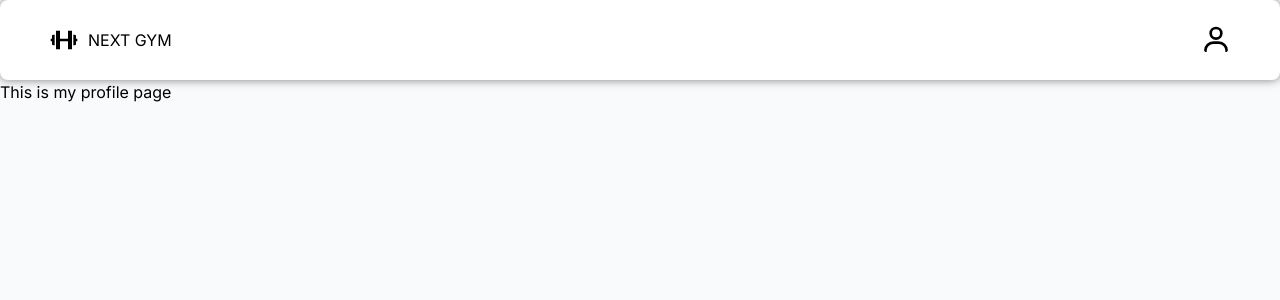
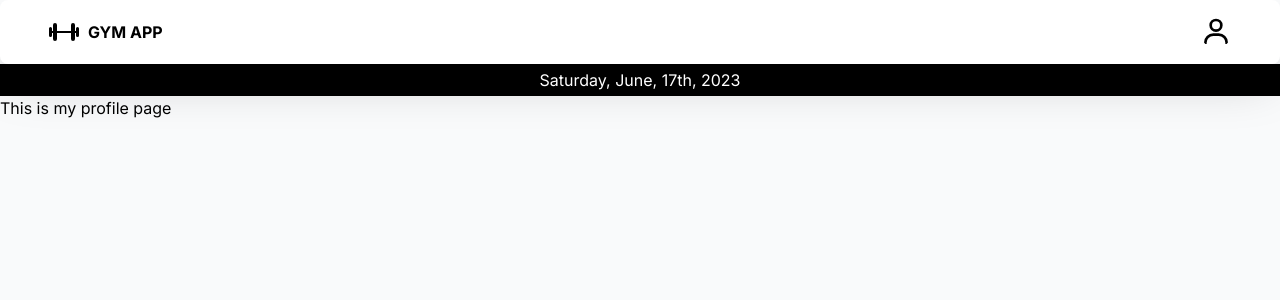
Before and after one commit to 99ru/gym-app, a Next.js app: page /profile in a window 1280 px wide. Shown: the top 300 px of the page. Built offline with nearby package versions, Linux system fonts and the light colour scheme.

Commit message:
more css

```diff
--- a/components/AddWorkout.tsx
+++ b/components/AddWorkout.tsx
@@ -12,14 +12,16 @@ type Props = {
 
 const AddWorkout: React.FC<Props> = ({  setShowWorkout, selectedWorkouts, onDelete }) => {
   return (
-    <div className="p-5 sm:p-10 flex flex-col items-center justify-center mt-20">
+    <div className="p-5 sm:p-10 flex flex-col items-center justify-center">
       <div className="flex items-center justify-center">
         <IoAddCircle
-          className="text-6xl text-black cursor-pointer w-16 h-16"
+          className="text-6xl text-dodgerblue cursor-pointer w-16 h-16 hover:opacity-70"
           onClick={() => setShowWorkout(true)}
         />
       </div>
-      <h1 className="text-center text-2xl sm:text-3xl mb-5">Add Workout</h1>
+      {/* <h2 className="text-center text-2xl sm:text-3xl mb-5">Add Workout</h2> */}
+      <h2 className="text-center text-m sm:text-1xl mb-5">Add Workout</h2>
+
       <div className="flex flex-col items-center w-full">
         {selectedWorkouts.map((workout) => (
          <WorkoutCard key={workout.id} workout={workout} onDelete={onDelete} />
--- /dev/null
+++ b/components/CurrentTime.tsx
@@ -0,0 +1,41 @@
+'use client'
+import React, { useState, useEffect } from 'react';
+
+const CurrentTime: React.FC = () => {
+  const [currentTime, setCurrentTime] = useState(new Date());
+
+  useEffect(() => {
+    const timerID = setInterval( () => tick(), 1000 );
+
+    return function cleanup() {
+      clearInterval(timerID);
+    };
+  });
+
+  function tick() {
+    setCurrentTime(new Date());
+  }
+
+  const formatDate = (date: Date) => {
+    const days = ['Sunday', 'Monday', 'Tuesday', 'Wednesday', 'Thursday', 'Friday', 'Saturday'];
+    const dayOfWeek = days[date.getDay()];
+    const month = date.toLocaleString('default', { month: 'long' });
+    const dayOfMonth = date.getDate();
+    const year = date.getFullYear();
+
+    let suffix = 'th';
+    if (dayOfMonth === 1 || dayOfMonth === 21 || dayOfMonth === 31) {
+      suffix = 'st';
+    } else if (dayOfMonth === 2 || dayOfMonth === 22) {
+      suffix = 'nd';
+    } else if (dayOfMonth === 3 || dayOfMonth === 23) {
+      suffix = 'rd';
+    }
+
+    return `${dayOfWeek}, ${month}, ${dayOfMonth}${suffix}, ${year}`;
+  }
+
+  return <h2>{formatDate(currentTime)}</h2>;
+}
+
+export default CurrentTime;
--- a/components/EditWorkoutCard.tsx
+++ b/components/EditWorkoutCard.tsx
@@ -25,19 +25,19 @@ const EditWorkoutCard: React.FC<Props> = ({ reps, weight, onSave, onClose }) =>
     >
       <div className="px-4 text-center">
         <Dialog.Overlay className="fixed inset-0 bg-black opacity-60" />
-          <div className="inline-block w-full max-w-md p-6 my-8 overflow-hidden text-left align-middle transition-all transform bg-white shadow-xl rounded-2xl">
+        <div className="inline-block w-full max-w-md p-6 my-8 overflow-hidden text-left align-middle transition-all transform bg-white shadow-xl rounded-xl">
           <h3 className="text-2xl font-semibold text-black mb-4">Edit Set</h3>
-            <div className="flex bg-gray-50 dark:bg-black p-2 rounded-lg sm:flex-row justify-around text-gray-600 dark:text-gray-300">
+          <div className="flex dark:bg-black p-2 rounded-lg flex-row justify-between text-gray-600 dark:text-gray-300">
             <div>
               <div className="text-center pb-2 text-base font-semibold">
                 <label>Weight</label>
               </div>
-                <div className="flex justify-center pb-2">
+              <div className="flex justify-center pb-2 sm:pb-0">
                 <input
                   type="number"
                   value={newWeight}
                   onChange={(e) => setNewWeight(parseInt(e.target.value))}
-                    className="py-2 rounded w-1/2 border text-black text-center"
+                  className="py-2 rounded w-full sm:w-1/2 border text-black text-center"
                 />
               </div>
             </div>
@@ -45,12 +45,12 @@ const EditWorkoutCard: React.FC<Props> = ({ reps, weight, onSave, onClose }) =>
               <div className="text-center pb-2 text-base font-semibold">
                 <label>Reps</label>
               </div>
-                <div className="flex justify-center ">
+              <div className="flex justify-center pb-2 sm:pb-0">
                 <input
                   type="number"
                   value={newReps}
                   onChange={(e) => setNewReps(parseInt(e.target.value))}
-                    className="py-2 rounded w-1/2 border text-black text-center"
+                  className="py-2 rounded w-full sm:w-1/2 border text-black text-center"
                 />
               </div>
             </div>
@@ -69,6 +69,7 @@ const EditWorkoutCard: React.FC<Props> = ({ reps, weight, onSave, onClose }) =>
     </Dialog>
   </Transition>
 );
+
 };
 
 export default EditWorkoutCard;
--- a/components/Nav.tsx
+++ b/components/Nav.tsx
@@ -1,19 +1,30 @@
-import React from 'react';
-import { BiDumbbell, BiUser } from 'react-icons/bi';
+import React from "react";
+import { BiUser,} from "react-icons/bi";
+import {IoBarbellOutline} from "react-icons/io5";
+import CurrentTime from "./CurrentTime";
 
 export function Nav() {
   return (
-    <nav className="transition min-w-0 rounded-lg shadow-xs overflow-hidden bg-white dark:bg-gray-800">
+    <>
+      <nav className="transition min-w-0 rounded-lg shadow-2xl overflow-hidden bg-white dark:bg-gray-800">
+        <div className="w-full h-[4rem] px-[3rem] till-phone:px-[5vw] relative till-desktop:h-[6rem] justify-between flex items-center">
+          <li className="flex items-center space-x-2">
+            <IoBarbellOutline className="w-8 h-8 text-black" />
+            <strong>
+            <h1 className="text-black">GYM APP</h1>
+            </strong>
+          </li>
+          {/* New section for the icons */}
 
-      <div className="w-full h-[5rem] px-[3rem] till-phone:px-[5vw] relative till-desktop:h-[6rem] justify-between flex items-center">
-        <div className="flex items-center space-x-2">
-          <BiDumbbell className="w-8 h-8 text-black" />
-          <h1 className="text-black">NEXT GYM</h1>
+          {/* End of new section */}
+          <li className="flex items-center">
+            <BiUser className="text-black h-8 w-8 rounded-full" />
+          </li>
         </div>
-        <div className="flex items-center">
-          <BiUser className="text-black h-8 w-8 rounded-full" />
-        </div>
+      </nav>
+      <div className="w-full px-[3rem] till-phone:px-[5vw] h-[2rem] till-desktop:h-[4rem] flex items-center justify-center bg-black bg-black text-white">
+        <CurrentTime />
       </div>
-    </nav>
+    </>
   );
 }
--- a/components/SelectMuscle.tsx
+++ b/components/SelectMuscle.tsx
@@ -16,7 +16,7 @@ const SelectMuscle: React.FC<Props> = ({
 }) => {
   const [selectedMuscle, setSelectedMuscle] = useState<string | null>(null);
   const [open, setOpen] = useState(false);
-  const muscles = ["Shoulders", "Biceps", "Triceps", "Legs", "Back", "Chest"];
+  const muscles = ["Shoulders", "Biceps", "Triceps", "Legs", "Back", "Chest", "Abs", "Full Body"];
   const SelectMuscle = selectedMuscle
     ? workouts.filter((workout) => workout.muscle === selectedMuscle)
     : [];
--- a/components/WorkoutCard.tsx
+++ b/components/WorkoutCard.tsx
@@ -63,12 +63,12 @@ const WorkoutCard: React.FC<Props> = ({ workout, onDelete }) => {
               </div>
               <div className="flex items-center">
                 <button onClick={() => setExpanded(!isExpanded)}>
-                  <FiChevronDown size={16} />
+                  <FiChevronDown size={24}/>
                 </button>
                 <div className="ml-4 cursor-pointer">
                   <BsTrash
                     size={16}
-                    className="cursor-pointer hover:opacity-70"
+                    className="cursor-pointer hover:opacity-70 text-black"
                     onClick={() => onDelete(workout.id)}
                   />
                 </div>
@@ -79,39 +79,45 @@ const WorkoutCard: React.FC<Props> = ({ workout, onDelete }) => {
                 {workoutSets.map((set, index) => (
                   <div
                     key={index}
-                    className="bg-e5edff p-2 rounded-lg my-2 flex items-center justify-between space-x-2 bg-slate-50"
+                    className="border-b text-black p-2 rounded-lg my-2 flex items-center justify-between space-x-2 "
                   >
                     <div className="flex flex-col items-center">
                       <label className="text-sm md:text-base">Set</label>
+                      <strong>
                         <p className="text-base md:text-lg max-w-full whitespace-nowrap">
                           {index + 1}
                         </p>
+                      </strong>
+                    </div>
+
+                    <div className="flex flex-col items-center">
+                      <label className="text-sm md:text-base">Reps</label>
+                      <strong>
+                        <p className="text-base md:text-lg max-w-full whitespace-nowrap">
+                          {set.reps}
+                        </p>
+                      </strong>
                     </div>
 
                     <div className="flex flex-col items-center">
                       <label className="text-sm md:text-base">Weight</label>
+                      <strong>
                         <p className="text-base md:text-lg max-w-full whitespace-nowrap">
                           {set.weight}kg
                         </p>
-                    </div>
-
-                    <div className="flex flex-col items-center">
-                      <label className="text-sm md:text-base">Reps</label>
-                      <p className="text-base md:text-lg max-w-full whitespace-nowrap">
-                        {set.reps}
-                      </p>
+                      </strong>
                     </div>
                     <button
                       onClick={() => handleEditSet(index)}
                       className="p-2"
                     >
-                      <BsFillPencilFill size={16} />
+                      <BsFillPencilFill size={16}/>
                     </button>
                   </div>
                 ))}
                 <div className="flex flex-col items-center">
                   <IoAddCircle
-                    className="cursor-pointer hover:opacity-70"
+                    className="cursor-pointer hover:opacity-70 text-dodgerblue mt-4"
                     size={32}
                     onClick={() => {
                       const newWorkoutSets = [
@@ -126,7 +132,8 @@ const WorkoutCard: React.FC<Props> = ({ workout, onDelete }) => {
                       );
                     }}
                   />
-                  <h1 className="text-base md:text-lg text-center">Add Set</h1>
+
+                  <h2 className="text-center text-m sm:text-1xl mb-5">Add Set</h2>
                 </div>
               </div>
             )}
--- a/tailwind.config.js
+++ b/tailwind.config.js
@@ -13,6 +13,9 @@ module.exports = {
         'gradient-conic':
           'conic-gradient(from 180deg at 50% 50%, var(--tw-gradient-stops))',
       },
+      colors: {
+      dodgerblue: '#1E90FF',
+      },
       width: {
         '80': '20rem',
         '160': '40rem',
```
Also changed, not shown: public/health-and-fitness-icon.svg (added). Lines whose indentation alone changed are shown as unchanged.
